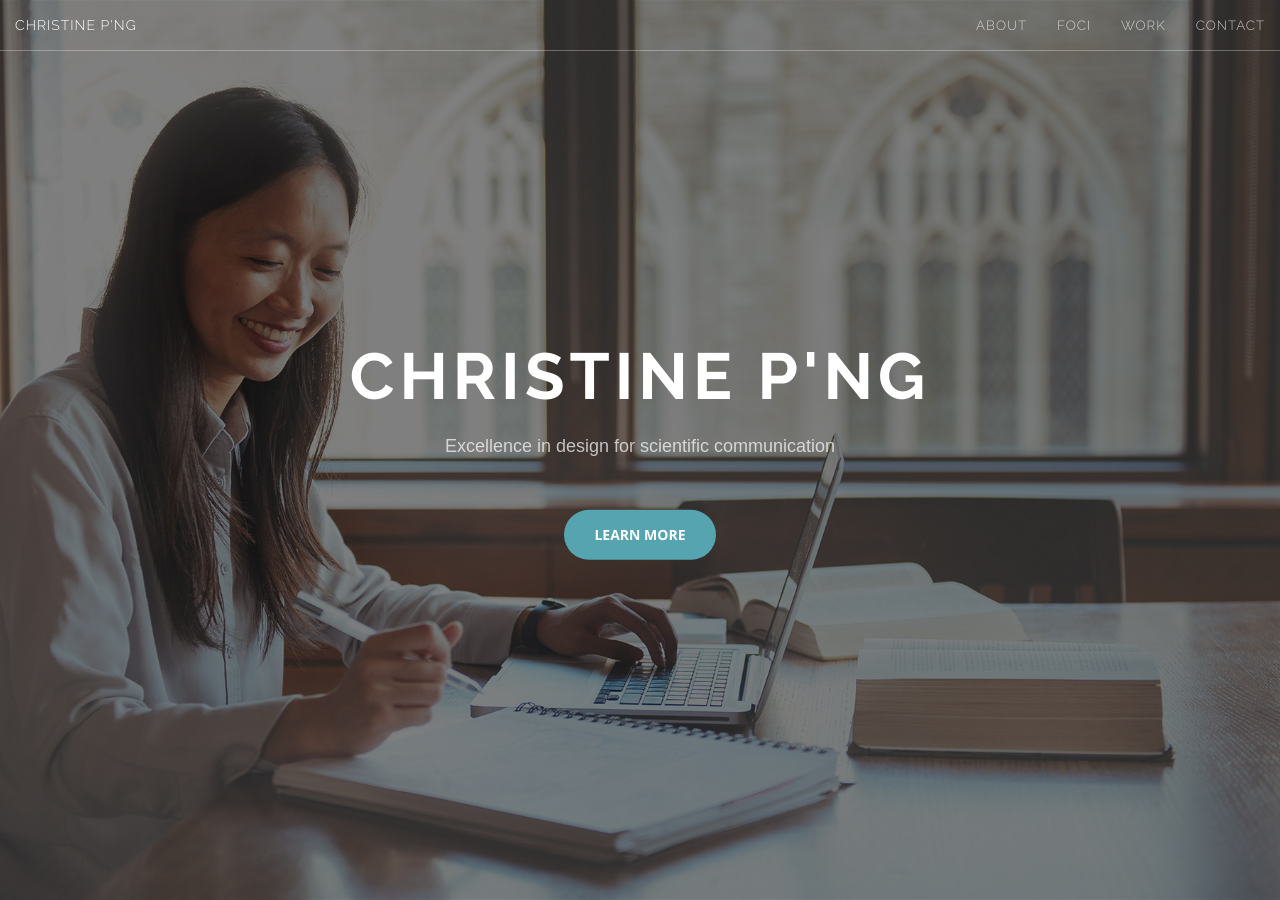
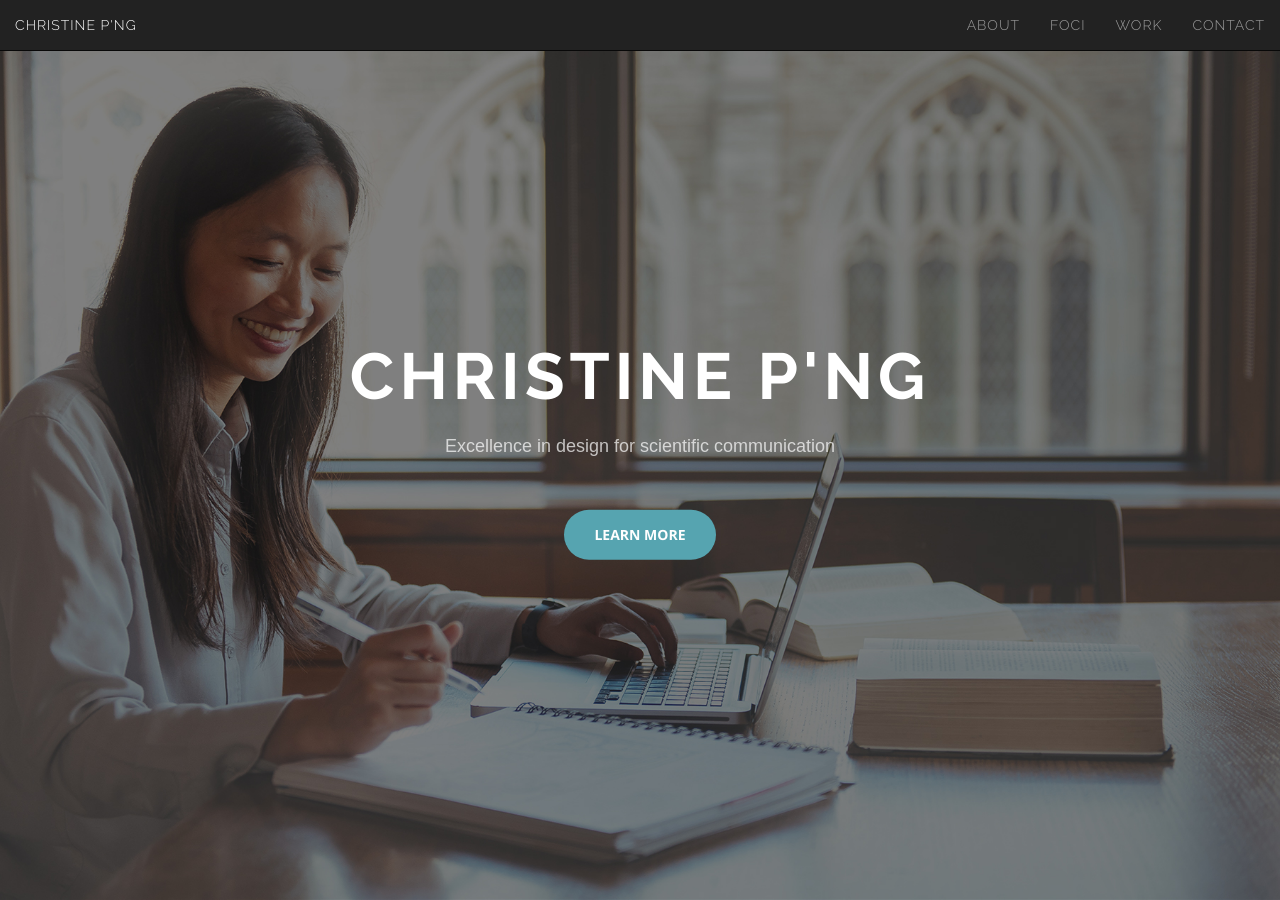
Before and after one commit to chspng/christinepng.ca, a Jekyll site: the page built from index.html, in a window 1280 px wide and 900 px high. Built offline with Jekyll 4.4.1, drawn with Linux system fonts in a browser that asks for light colours.

Commit message:
Cleaned up CSS formatting of navbars to refer to custom.css instead of having it hard-coded (terrible, I know) in html. Also changed style of navbar to better appear on individual project pages.

```diff
--- a/_includes/nav.html
+++ b/_includes/nav.html
@@ -1,6 +1,4 @@
-<link href="https://fonts.googleapis.com/css?family=Raleway:300" rel="stylesheet">
-
-<nav id="mainNav" class="navbar navbar-default navbar-fixed-top">
+<nav id="mainNav" class="navbar navbar-inverse navbar-fixed-top">
     <div class="container-fluid">
         <!-- Brand and toggle get grouped for better mobile display -->
         <div class="navbar-header">
@@ -10,23 +8,23 @@
                 <span class="icon-bar"></span>
                 <span class="icon-bar"></span>
             </button>
-            <a class="navbar-brand page-scroll" href="#page-top" style="font-family: 'Raleway', sans-serif; font-weight: 300; font-size: 100%; letter-spacing: 1px">Christine P'ng</a>
+            <a class="navbar-brand page-scroll" href="#page-top">CHRISTINE P'NG</a>
         </div>
 
         <!-- Collect the nav links, forms, and other content for toggling -->
         <div class="collapse navbar-collapse" id="bs-example-navbar-collapse-1">
             <ul class="nav navbar-nav navbar-right" >
                 <li>
-                    <a class="page-scroll" href="#about" style="font-family: 'Raleway', sans-serif; font-weight: 300; font-size: 95%; letter-spacing: 1px">About</a>
+                    <a class="page-scroll" href="#about">ABOUT</a>
                 </li>
                 <li>
-                    <a class="page-scroll" href="#foci" style="font-family: 'Raleway', sans-serif; font-weight: 300; font-size: 95%; letter-spacing: 1px">Foci</a>
+                    <a class="page-scroll" href="#foci">FOCI</a>
                 </li>
                 <li>
-                    <a class="page-scroll" href="#portfolio" style="font-family: 'Raleway', sans-serif; font-weight: 300; font-size: 95%; letter-spacing: 1px">Work</a>
+                    <a class="page-scroll" href="#portfolio">WORK</a>
                 </li>
                 <li>
-                    <a class="page-scroll" href="#contact" style="font-family: 'Raleway', sans-serif; font-weight: 300; font-size: 95%; letter-spacing: 1px">Contact</a>
+                    <a class="page-scroll" href="#contact">CONTACT</a>
                 </li>
             </ul>
         </div>
--- a/css/custom.css
+++ b/css/custom.css
@@ -1,9 +1,23 @@
 @import url(https://fonts.googleapis.com/css?family=Source+Sans+Pro:300, 600);
 @import url(https://fonts.googleapis.com/css?family=Cormorant+Garamond:300);
+@import url(https://fonts.googleapis.com/css?family=Raleway:300);
 
 p{
   font-family: "Source Sans Pro", sans-serif;
   font-weight: 300;
+}
+
+.nav{
+  font-family: 'Raleway', sans-serif;
+  font-size: 100%;
+  font-weight: 300;
+  letter-spacing: 1px;
+}
+
+.navbar-brand{
+  font-family: 'Raleway', sans-serif;
+  font-size: 100%;
+  letter-spacing: 1px;
 }
 
 .portfolio-header{
```
Also changed, not shown: _includes/work-nav.html (+3 -4 lines).
